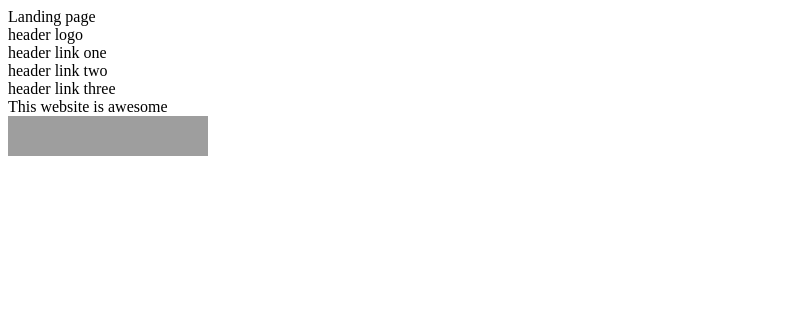
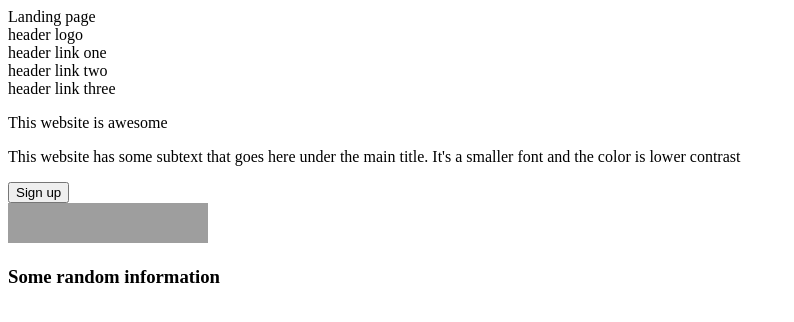
Before and after one commit to ammarmsk/landing-page, a plain HTML site: page index.html in a window 1280 px wide. Shown: the whole page, without its empty margins (0-794 px from the left). Drawn offline with Linux system fonts and the light colour scheme; grey boxes are pictures that could not be loaded.

Commit message:
Added subheading & middle section

```diff
--- a/index.html
+++ b/index.html
@@ -8,6 +8,7 @@
     <title>Landing page</title>
 </head>
 <body>
+<div class="top-section">
     <div class = "header">
       <div>header logo</div>
       <div>header link one</div>
@@ -16,8 +17,19 @@
     </div>
 
    <div class="header2">
-    <div>This website is awesome</div>
+     <div class="subheading2">
+      <p>This website is awesome</p>
+      <p>This website has some subtext that goes here under the main title.
+        It's a smaller font and the color is lower contrast</p>
+         <button>Sign up</button>
+     </div>
         <img src="https://images.pexels.com/photos/162553/keys-workshop-mechanic-tools-162553.jpeg?cs=srgb&dl=pexels-pixabay-162553.jpg&fm=jpg" width="200" height="40" alt="tools">
+   </div>
+</div>
+<div class="middle-section">
+  <h3>Some random information</h3>
+
+
 
 
 
```
Lines whose indentation alone changed are shown as unchanged.
